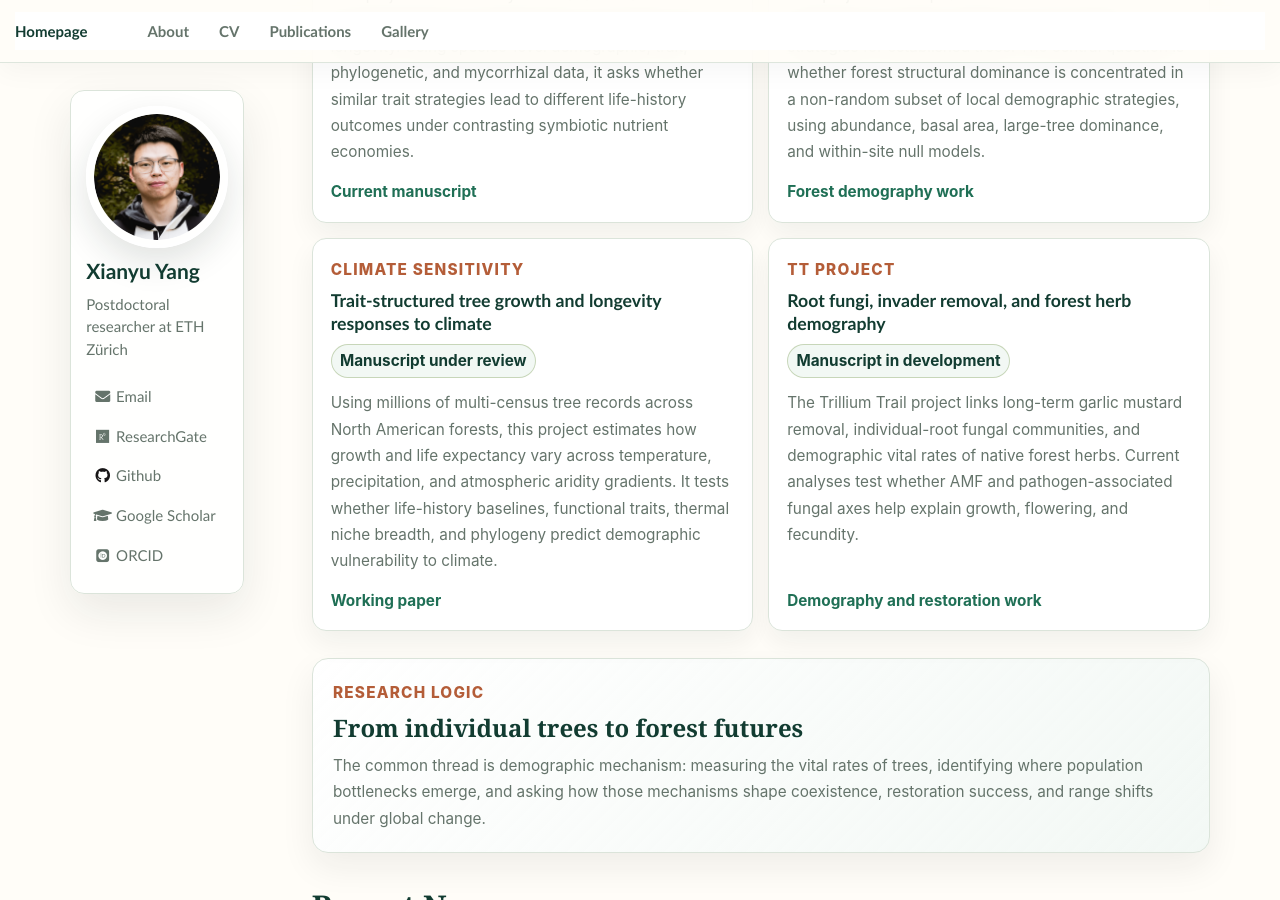
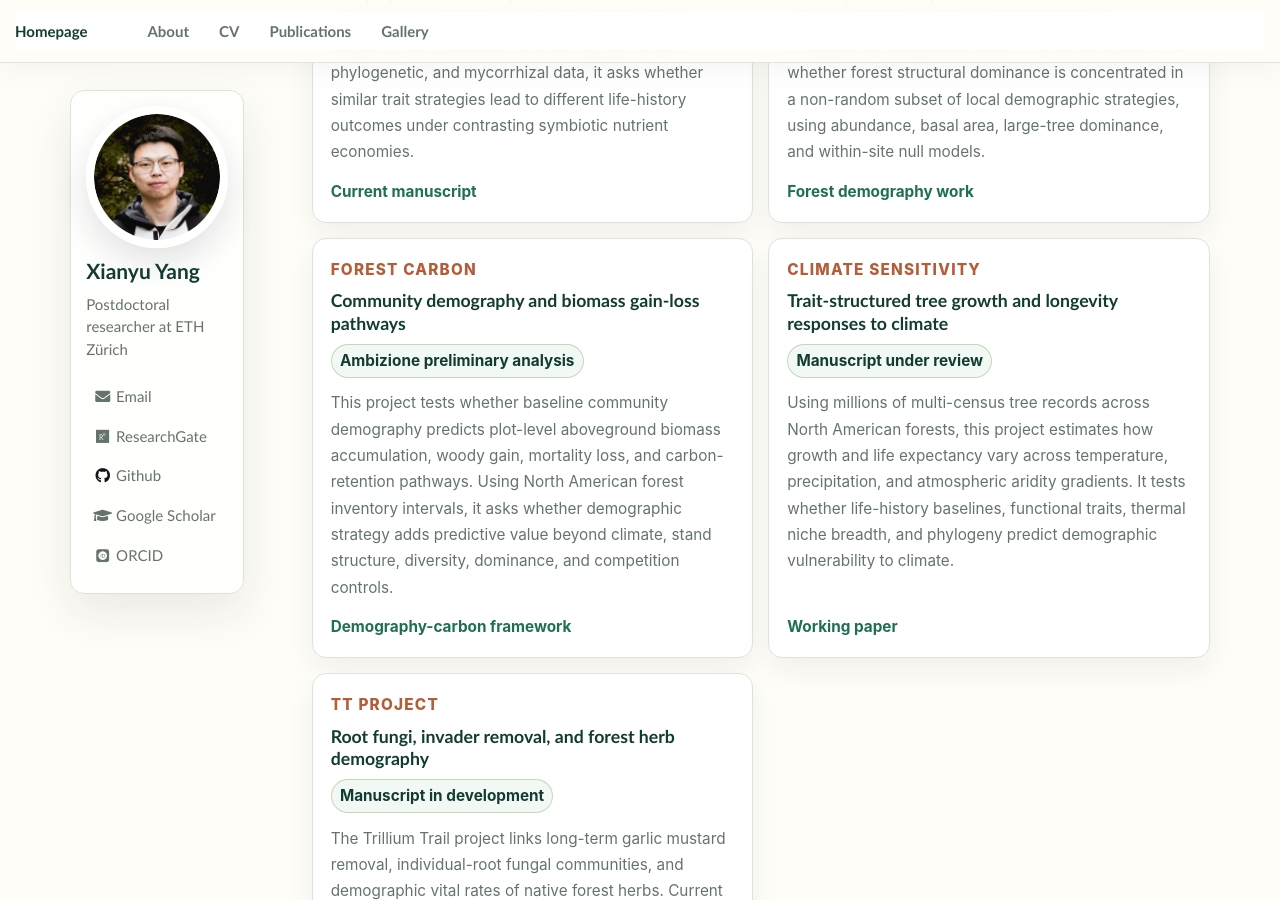
Before and after one commit to Xianyu-Yang/xianyu-yang.github.io, a Jekyll site: the page built from _pages/home.md, in a window 1280 px wide and 900 px high, scrolled down 1131 px. Built offline with Jekyll 4.4.1, drawn with Linux system fonts in a browser that asks for light colours; some web fonts are replaced.

Commit message:
Add forest carbon project to homepage

```diff
--- a/_pages/home.md
+++ b/_pages/home.md
@@ -41,6 +41,13 @@ author_profile: true
     <a href="/publications/">Forest demography work</a>
   </article>
   <article>
+    <p class="project-kicker">Forest carbon</p>
+    <h3>Community demography and biomass gain-loss pathways</h3>
+    <p class="project-status">Ambizione preliminary analysis</p>
+    <p>This project tests whether baseline community demography predicts plot-level aboveground biomass accumulation, woody gain, mortality loss, and carbon-retention pathways. Using North American forest inventory intervals, it asks whether demographic strategy adds predictive value beyond climate, stand structure, diversity, dominance, and competition controls.</p>
+    <a href="/publications/">Demography-carbon framework</a>
+  </article>
+  <article>
     <p class="project-kicker">Climate sensitivity</p>
     <h3>Trait-structured tree growth and longevity responses to climate</h3>
     <p class="project-status">Manuscript under review</p>
```
